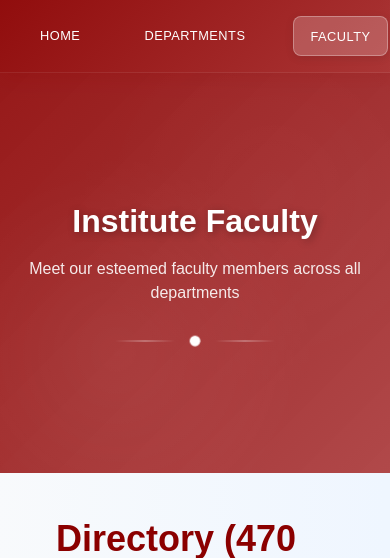
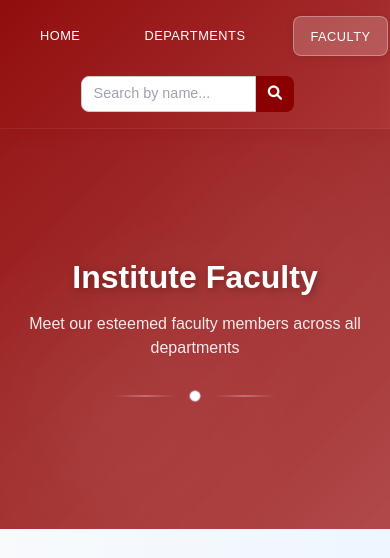
Before and after one commit to lavkush2336/faculty-pool, a PHP site: page /faculty-member.php in a window 390 px wide. Shown: the top 558 px of the page. Run offline with PHP 8.4, Linux system fonts and the light colour scheme; data comes from the database, SQL or seed files in the repository; grey boxes labelled with a size stand in for pictures from a placeholder-image service; some libraries are stand-ins or nearby versions.

Commit message:
changes in faculty-member

```diff
--- a/faculty-member.php
+++ b/faculty-member.php
@@ -1,5 +1,5 @@
 <?php
-// all-faculty.php - Displays all faculty members in a responsive grid
+// all-faculty.php - Displays all faculty members in a responsive grid with search functionality
 
 require_once 'db.php'; // must define $pdo (PDO connection)
 
@@ -8,15 +8,32 @@ function e($s) {
     return htmlspecialchars($s ?? '', ENT_QUOTES | ENT_SUBSTITUTE, 'UTF-8');
 }
 
-// 1. Fetch ALL Faculty Members
-$stmt = $pdo->prepare("
+// Check for search query
+$searchName = filter_input(INPUT_GET, 'search_name', FILTER_SANITIZE_STRING);
+$searchCondition = '';
+$searchParams = [];
+
+if ($searchName) {
+    // Modify the query to filter by name (first_name or last_name)
+    // Using CONCAT for full name search for a better user experience
+    $searchCondition = " WHERE CONCAT(F.first_name, ' ', F.last_name) LIKE :searchName OR F.last_name LIKE :searchName";
+    $searchParams = [':searchName' => '%' . $searchName . '%'];
+}
+
+// 1. Fetch Filtered Faculty Members
+$sql = "
     SELECT
         F.faculty_id, F.first_name, F.last_name, F.email, F.expertise, F.Image, F.department
     FROM Faculty F
+    {$searchCondition}
     ORDER BY F.department ASC, F.last_name ASC
-");
-$stmt->execute();
+";
+
+$stmt = $pdo->prepare($sql);
+$stmt->execute($searchParams);
 $facultyList = $stmt->fetchAll(PDO::FETCH_ASSOC);
+
+$resultCount = count($facultyList);
 ?>
 <!DOCTYPE html>
 <html lang="en">
@@ -151,6 +168,66 @@ $facultyList = $stmt->fetchAll(PDO::FETCH_ASSOC);
         margin-bottom: 5px;
     }
 
+    /* Search Bar Styling */
+    .search-form-container {
+        flex-grow: 1;
+        display: flex;
+        justify-content: flex-end;
+    }
+
+    .search-input {
+        padding: 6px 12px;
+        border: 1px solid #ccc;
+        border-radius: 8px 0 0 8px;
+        outline: none;
+        width: 180px; /* Adjust width as needed */
+        transition: width 0.3s ease;
+        font-size: 0.9rem;
+    }
+
+    .search-input:focus {
+        border-color: #8B0000;
+        width: 250px;
+    }
+
+    .search-button {
+        background-color: #8B0000;
+        color: white;
+        border: none;
+        padding: 6px 12px;
+        border-radius: 0 8px 8px 0;
+        cursor: pointer;
+        transition: background-color 0.3s ease;
+        font-size: 0.9rem;
+    }
+
+    .search-button:hover {
+        background-color: #A52A2A;
+    }
+
+    /* Responsive adjustments for navigation */
+    @media (max-width: 768px) {
+        .creative-nav .flex-wrap {
+            flex-direction: column;
+            align-items: center;
+        }
+        .creative-nav .flex.space-x-8 {
+            justify-content: center;
+            margin-bottom: 10px;
+        }
+        .search-form-container {
+            width: 100%;
+            justify-content: center;
+            margin-top: 10px;
+        }
+        .search-input {
+            width: 70%;
+        }
+        .search-input:focus {
+            width: 70%; /* Keep width fixed on mobile */
+        }
+    }
+
   </style>
 </head>
 <body class="faculty-page-body bg-gradient-to-br from-slate-50 via-blue-50 to-indigo-50">
@@ -158,12 +235,30 @@ $facultyList = $stmt->fetchAll(PDO::FETCH_ASSOC);
   <!-- Navigation -->
   <nav class="creative-nav">
     <div class="max-w-7xl mx-auto px-4">
-      <div class="flex justify-between items-center py-3">
+      <div class="flex justify-between items-center py-3 flex-wrap">
         <div class="flex space-x-8">
           <a href="index.php" class="nav-item">HOME</a>
           <a href="departments.php" class="nav-item">DEPARTMENTS</a>
           <a href="all-faculty.php" class="nav-item active">FACULTY</a>
         </div>
+
+        <!-- Search Bar Form -->
+        <div class="search-form-container">
+            <form method="GET" action="all-faculty.php" class="flex">
+                <input
+                    type="search"
+                    name="search_name"
+                    placeholder="Search by name..."
+                    class="search-input"
+                    value="<?php echo e($searchName); ?>"
+                >
+                <button type="submit" class="search-button">
+                    <i class="fas fa-search"></i>
+                </button>
+            </form>
+        </div>
+        <!-- End Search Bar Form -->
+
       </div>
     </div>
   </nav>
@@ -185,13 +280,21 @@ $facultyList = $stmt->fetchAll(PDO::FETCH_ASSOC);
   <section class="main-content py-8">
     <div class="max-w-7xl mx-auto px-4">
       <h2 class="section-title" data-aos="fade-up">
-        <i class="fas fa-users-viewfinder"></i> Directory (<?php echo count($facultyList); ?> Members)
+        <i class="fas fa-users-viewfinder"></i> Directory (<?php echo $resultCount; ?> Members)
+        <?php if ($searchName): ?>
+            <span class="text-lg text-gray-600 font-normal ms-2">
+                &mdash; Showing results for "**<?php echo e($searchName); ?>**"
+            </span>
+            <a href="all-faculty.php" class="text-sm text-red-600 hover:text-red-800 ms-3">
+                Clear Search
+            </a>
+        <?php endif; ?>
       </h2>
 
       <div class="faculty-grid" id="facultyGrid">
         <?php if (empty($facultyList)): ?>
           <div class="text-center text-muted py-8 col-span-full">
-            No faculty members were found in the database.
+            No faculty members were found matching your search criteria.
           </div>
         <?php else: ?>
           <?php foreach ($facultyList as $faculty):
```
